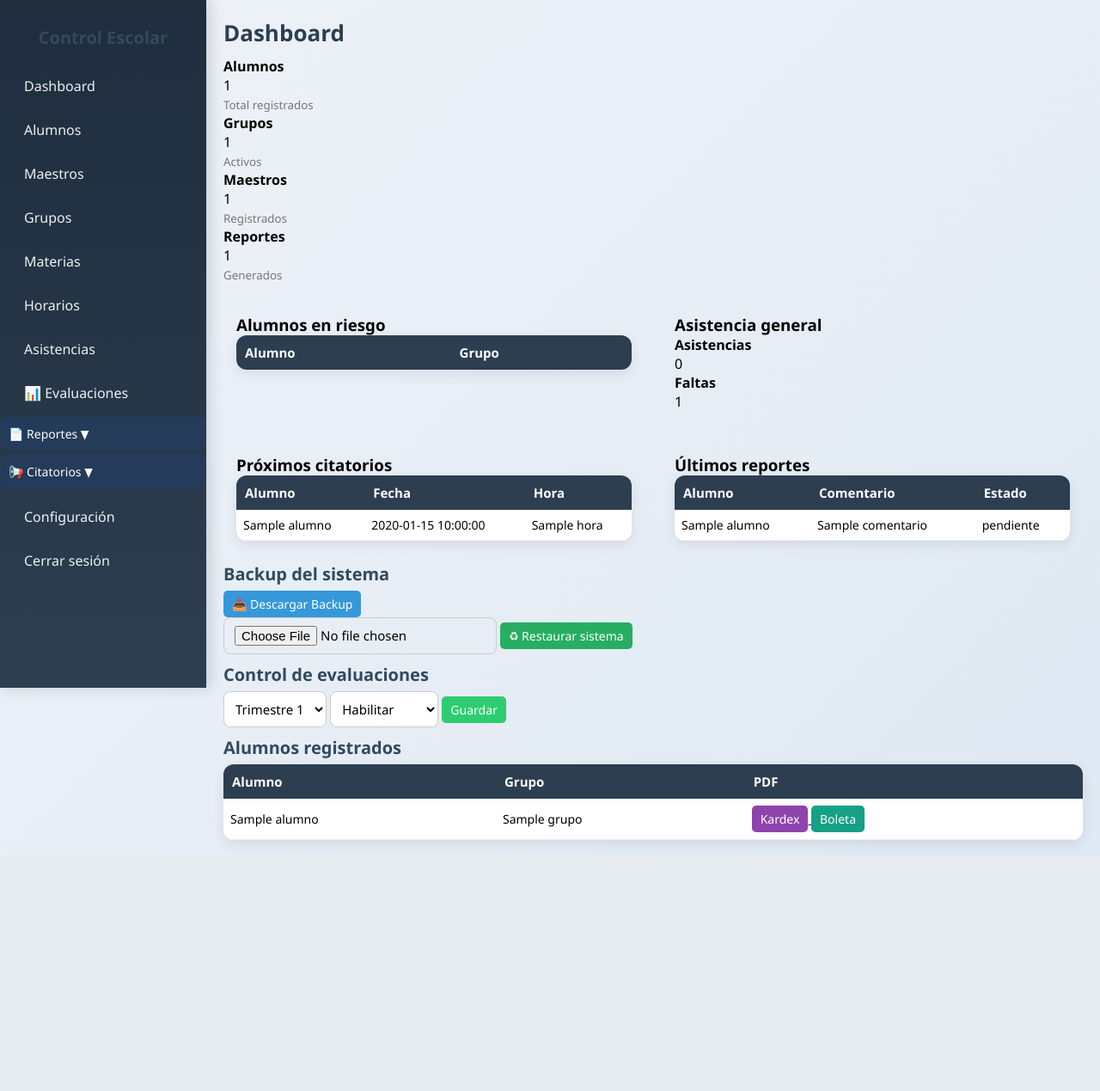
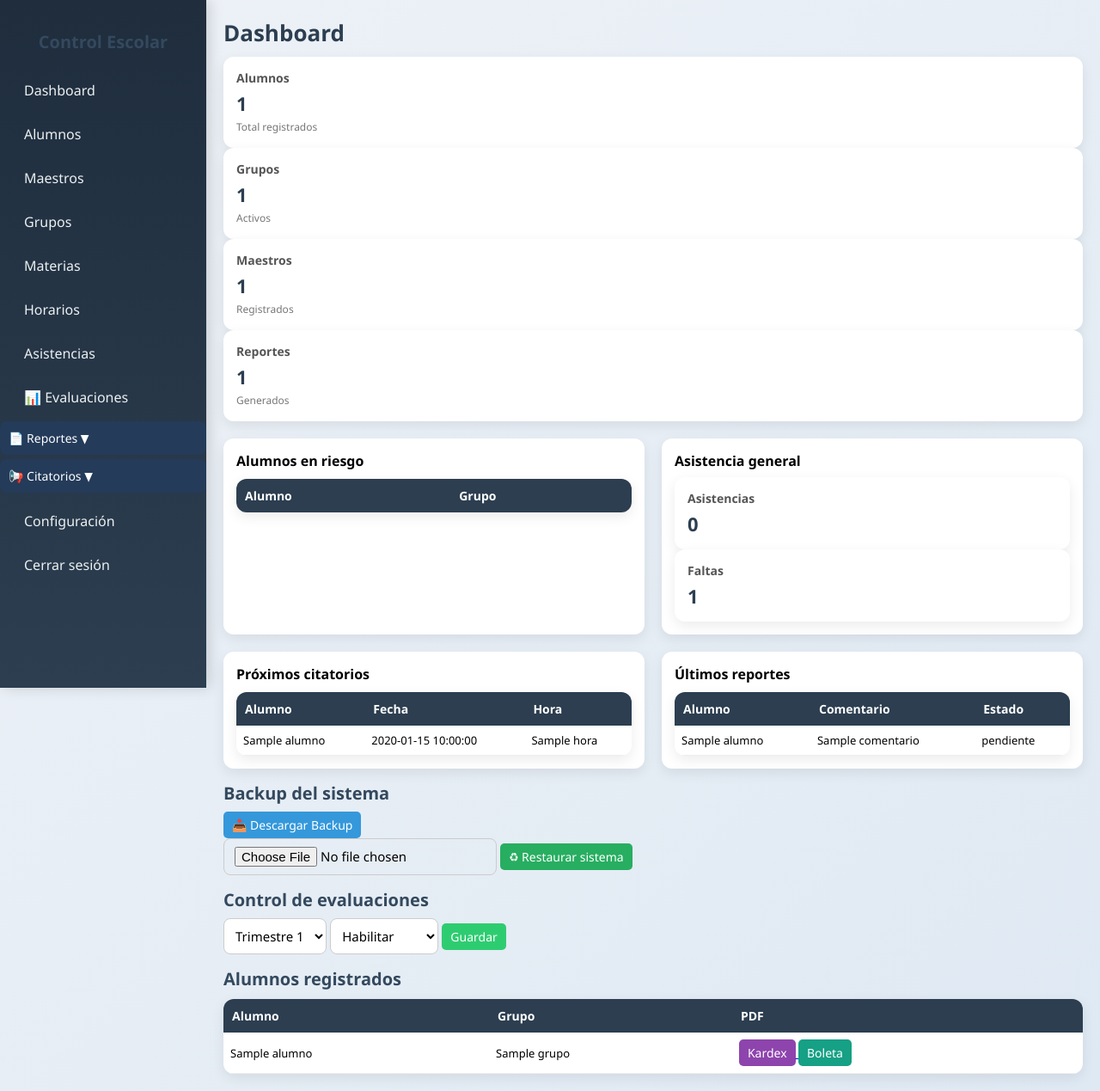
Before and after one commit to computacioneizi85-oss/control-escolar, a Flask app: page /admin/ in a window 1280 px wide. Shown: the whole page at 86% size. Before the commit the page ends 987 px from the top, so only its background shows below. Run offline with Flask 3, Linux system fonts and the light colour scheme; the visitor is signed in with stand-in values (Sample User, id 1); a database or web service that is not in the repository returns one stand-in record (values such as "Sample title"); lists and menus that the app fills with data are empty.

Commit message:
actualizando 2

```diff
--- a/static/style.css
+++ b/static/style.css
@@ -17,7 +17,7 @@ body{
 background:linear-gradient(135deg,#eef2f7,#dfe9f3);
 display:flex;
 min-height:100vh;
-font-size:16px; /* 🔥 MÁS GRANDE */
+font-size:16px;
 }
 
 /* =========================
@@ -105,9 +105,9 @@ CONTENIDO
 
 .content{
 margin-left:240px;
-padding:20px; /* 🔥 MÁS COMPACTO */
+padding:20px;
 width:calc(100% - 240px);
-max-width:1200px;
+max-width:1400px; /* 🔥 más ancho útil */
 }
 
 /* =========================
@@ -118,14 +118,67 @@ h1{
 margin-bottom:10px;
 font-weight:700;
 color:#2c3e50;
-font-size:26px; /* 🔥 */
+font-size:26px;
 }
 
 h2{
-margin-top:10px;
-margin-bottom:6px;
+margin-top:15px;
+margin-bottom:8px;
 color:#34495e;
-font-size:20px; /* 🔥 */
+font-size:20px;
+}
+
+/* =========================
+GRID DASHBOARD (🔥 CLAVE)
+========================= */
+
+.dashboard-grid{
+display:grid;
+grid-template-columns:repeat(auto-fit,minmax(320px,1fr));
+gap:20px;
+margin-top:20px;
+}
+
+.dashboard-block{
+padding:15px;
+}
+
+/* =========================
+CARDS
+========================= */
+
+.card{
+background:white;
+padding:15px;
+border-radius:12px;
+box-shadow:0 5px 15px rgba(0,0,0,0.08);
+transition:0.2s;
+}
+
+.card:hover{
+transform:translateY(-3px);
+}
+
+.card h3{
+font-size:16px;
+margin-bottom:8px;
+}
+
+.card h4{
+font-size:14px;
+margin-bottom:5px;
+color:#555;
+}
+
+.card p{
+font-size:22px;
+font-weight:bold;
+color:#2c3e50;
+}
+
+.card small{
+color:#777;
+font-size:12px;
 }
 
 /* =========================
@@ -225,6 +278,7 @@ background:white;
 border-radius:12px;
 overflow:hidden;
 box-shadow:0 5px 15px rgba(0,0,0,0.08);
+margin-top:10px;
 }
 
 th{
@@ -232,14 +286,14 @@ background:#2c3e50;
 color:white;
 padding:10px;
 text-align:left;
-font-size:15px;
+font-size:14px;
 }
 
 td{
 padding:8px;
 border-bottom:1px solid #eee;
 vertical-align:middle;
-font-size:14px;
+font-size:13px;
 }
 
 tr:hover{
@@ -255,7 +309,7 @@ display:inline-block;
 background:#ecf0f1;
 padding:5px 8px;
 border-radius:6px;
-font-size:13px;
+font-size:12px;
 margin:2px;
 }
 
@@ -295,8 +349,8 @@ SEMAFORO
 ========================= */
 
 .semaforo{
-width:14px;
-height:14px;
+width:12px;
+height:12px;
 border-radius:50%;
 display:inline-block;
 margin-right:4px;
```
